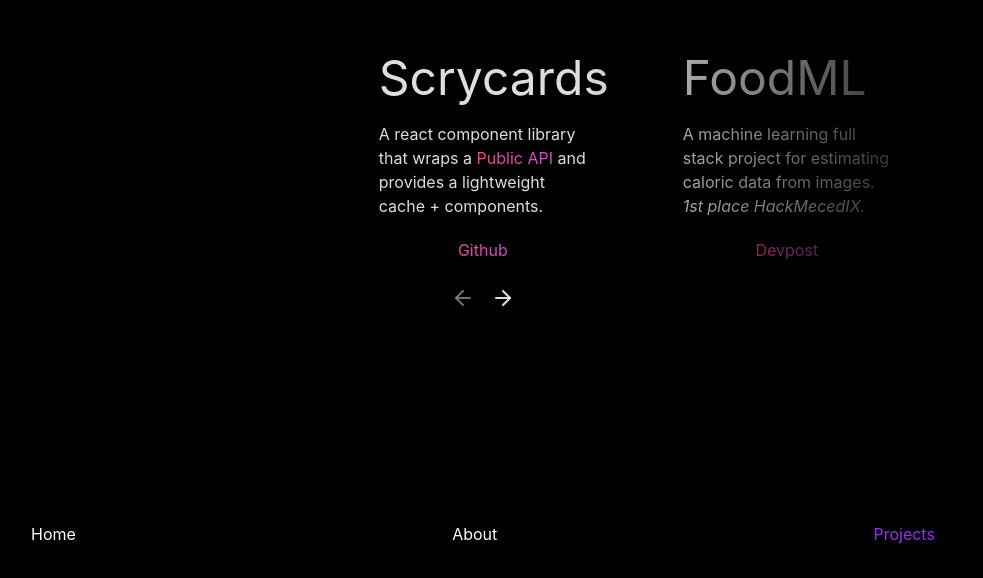
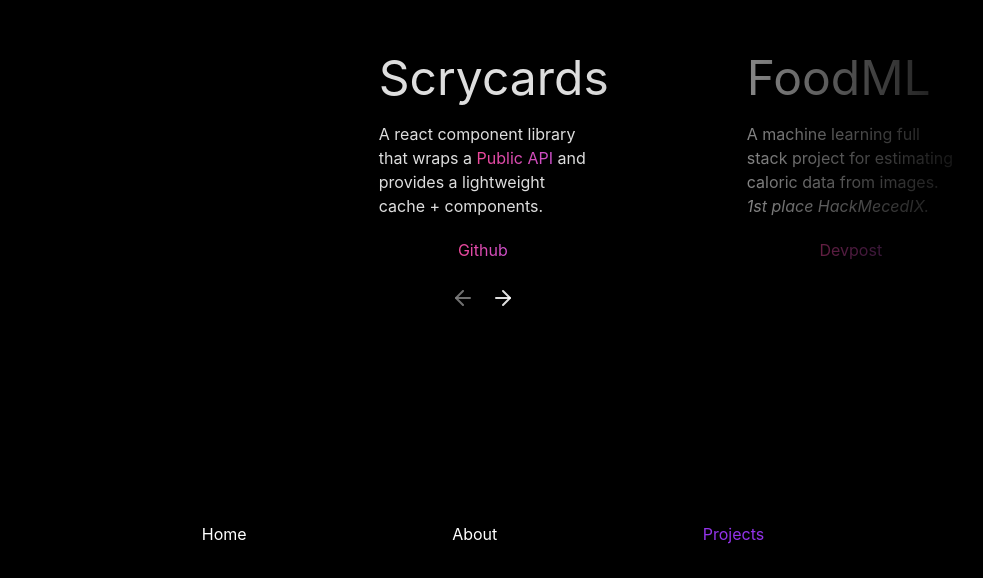
Before and after one commit to LiamS-H/liams-h.github.io, a React (Vite) app: page /projects in a window 1280 px wide. Shown: the part 222-800 px from the top of the page, without its empty margins (157-1140 px from the left). Built offline with nearby package versions, Linux system fonts and the light colour scheme; a web font is replaced by a local one.

Commit message:
add better desktop ui spacing

```diff
--- a/src/components/navbar/index.tsx
+++ b/src/components/navbar/index.tsx
@@ -25,7 +25,7 @@
 export default function NavBar() {
     const location = useLocation();
     return (
-        <nav className="fixed bottom-0 w-full">
+        <nav className="fixed bottom-0 w-full md:px-[20%]">
             <ul className="flex justify-around">
                 {routes.map((r) => (
                     <NavBarButton
--- a/src/routes/Projects/index.tsx
+++ b/src/routes/Projects/index.tsx
@@ -119,7 +119,7 @@
 
                 <div
                     ref={scrollable_ref}
-                    className="h-fit gap-8 flex flex-row justify-around items-center overflow-auto
+                    className="h-fit gap-8 md:gap-24 flex flex-row justify-around items-center overflow-auto
                     [mask-image:linear-gradient(to_right,transparent,black_20%,black_60%,transparent)]
                     [webkit-mask:linear-gradient(to_right,transparent,black_20%,black_60%,transparent)]"
                     style={{
```
